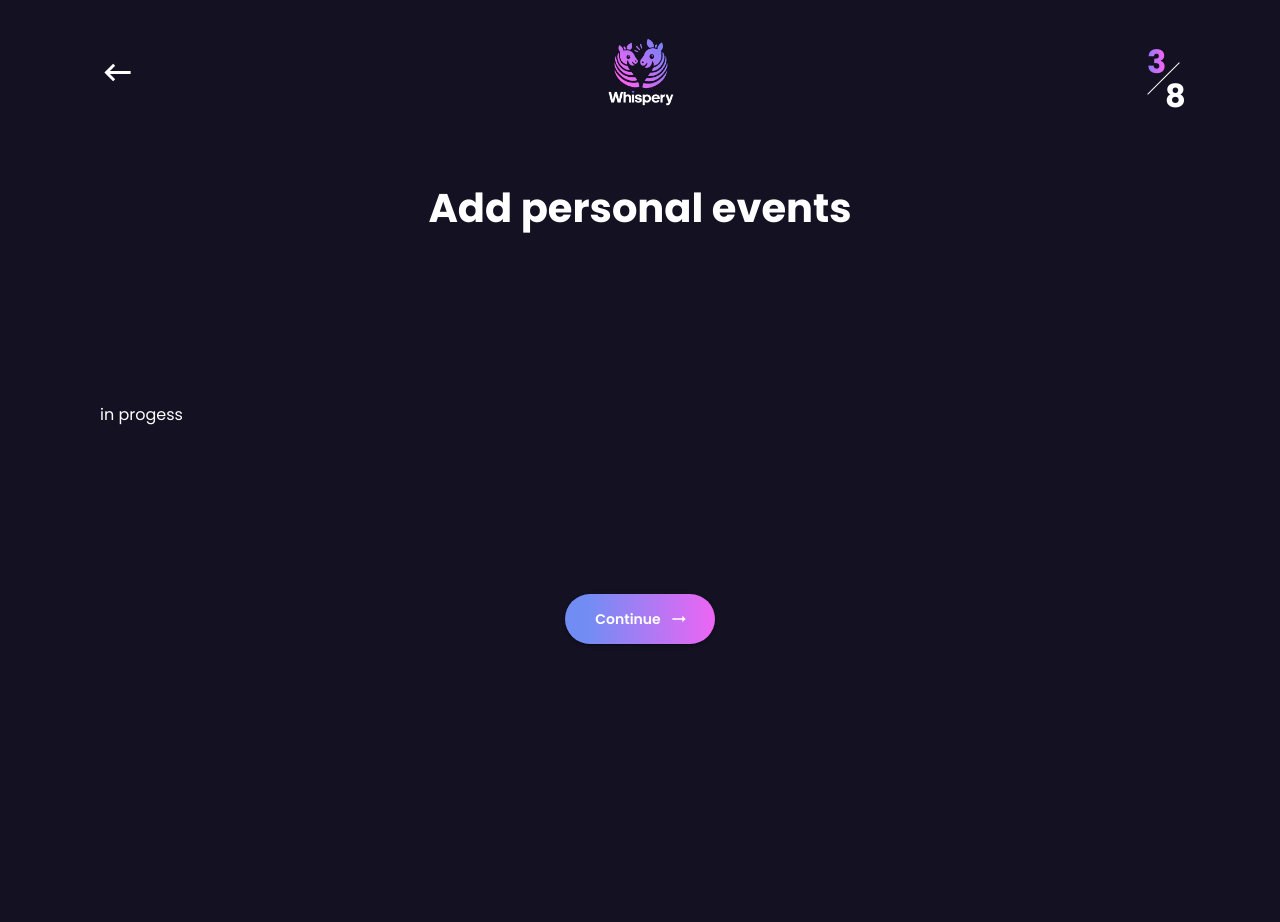
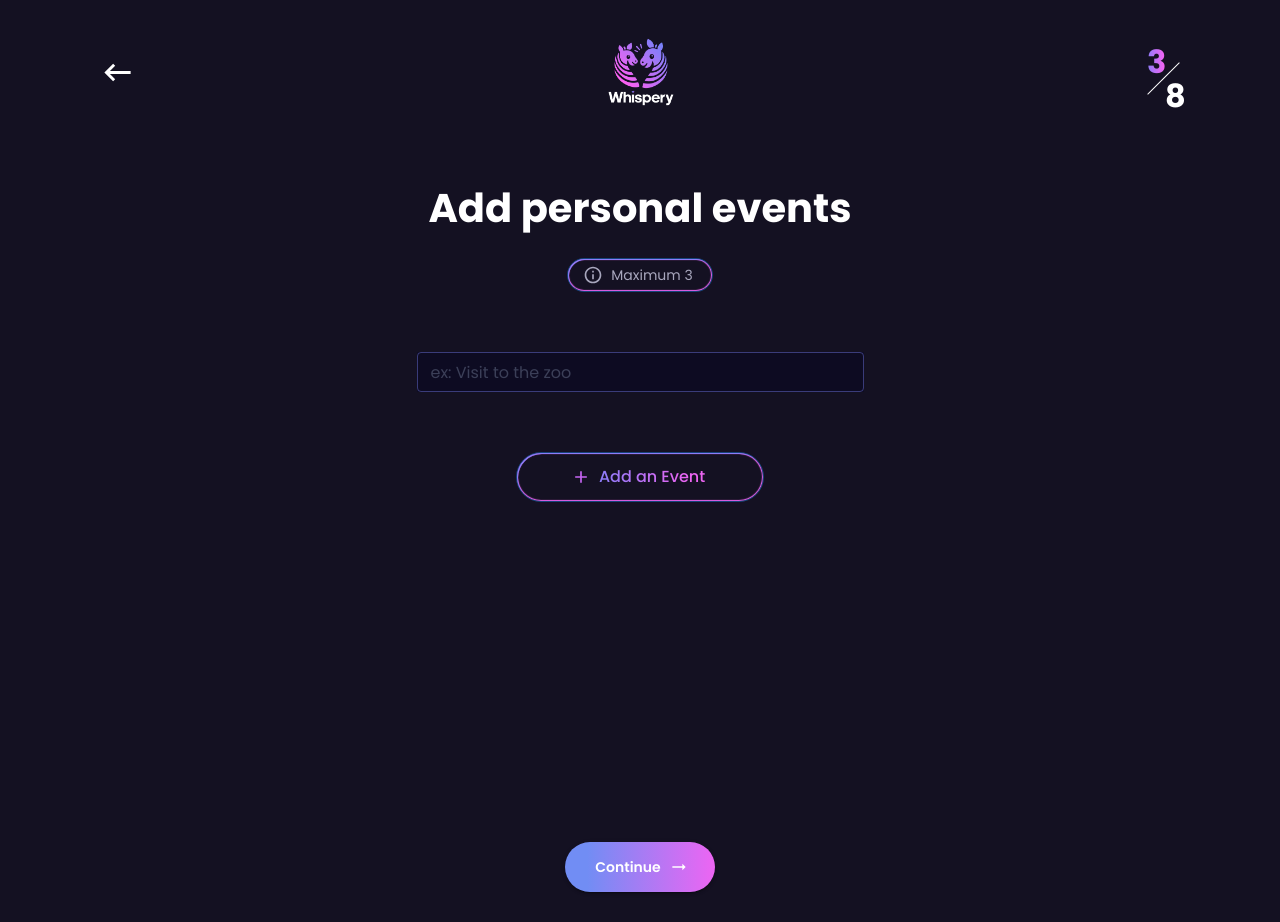
Before and after one commit to ZeenatLawal/whispery, a React (Create React App) app: page /events in a window 1280 px wide. Before the commit the page ends 800 px from the top, so only its background shows below. Built offline with nearby package versions, Linux system fonts and the light colour scheme.

Commit message:
Update personal events page

```diff
--- a/src/Pages/PersonalEvents.js
+++ b/src/Pages/PersonalEvents.js
@@ -1,14 +1,23 @@
-import { Grid, Typography } from "@mui/material";
+import {
+  Grid,
+  Typography,
+  Button,
+  InputLabel,
+  TextField,
+  useMediaQuery,
+} from "@mui/material";
+import { useState } from "react";
 import { Header } from "../components/Header";
 import { ContinueButton } from "../components/ContinueButton";
+import InfoOutlinedIcon from "@mui/icons-material/InfoOutlined";
+import AddIcon from "@mui/icons-material/Add";
 
 export function PersonalEvents() {
+  const isSmallest = useMediaQuery("(max-width: 380px)");
+  const [personalEvent, setPersonalEvent] = useState("");
+
   return (
     <Header number={3} path="/members">
-      <Grid
-        container
-        width={{ xs: "calc(100vw - 25px)", md: "calc(100vw - 200px)" }}
-      >
       <Grid item xs={12} textAlign="center">
         <Typography
           style={{ fontWeight: 700 }}
@@ -16,23 +25,60 @@ export function PersonalEvents() {
         >
           Add personal events
         </Typography>
+        <Button
+          variant="outlined"
+          sx={{
+            borderRadius: "49px",
+            boxShadow: "inset 1px 1px 0 0 #8B7CF8, inset 0 0 1px 1px #ED65F3",
+            height: "34px",
+            color: "#BFBDD4DE",
+            padding: "5px 19px",
+            fontWeight: 400,
+            marginTop: "20px",
+          }}
+          startIcon={<InfoOutlinedIcon fontSize="large" />}
+        >
+          Maximum 3
+        </Button>
+        <Grid item>
+          <TextField
+            sx={{
+              margin: { xs: "65px 0", md: "60px 0" },
+              width: isSmallest ? "300px" : { xs: "380px", md: "447px" },
+            }}
+            placeholder="ex: Visit to the zoo"
+            value={personalEvent}
+            onChange={(e) => setPersonalEvent(e.target.value)}
+          />
         </Grid>
-
-        <Grid
-          item
-          container
-          xs={12}
-          marginTop={{ xs: "65px", md: "80px" }}
-          alignItems="center"
+        <Button
+          variant="outlined"
+          sx={{
+            borderRadius: "31px",
+            boxShadow: "inset 1px 1px 0 0 #8B7CF8, inset 0 0 1px 1px #ED65F3",
+            width: "248px",
+            height: "50px",
+          }}
+          startIcon={<AddIcon sx={{ color: "#C665F3" }} fontSize="large" />}
         >
-          in progess
-        </Grid>
+          <div
+            style={{
+              backgroundImage:
+                "linear-gradient(90deg, #8B7CF8 0%, #ED65F3 85.48%)",
+              backgroundClip: "text",
+              color: "transparent",
+              fontSize: "16px",
+            }}
+          >
+            Add an Event
+          </div>
+        </Button>
       </Grid>
 
       <Grid
         container
         justifyContent="center"
-        marginTop={{ xs: "118px", md: "139.5px" }}
+        marginTop={{ xs: "338px", md: "340px" }}
       >
         <ContinueButton path="/events" />
       </Grid>
```
Lines whose indentation alone changed are shown as unchanged.
